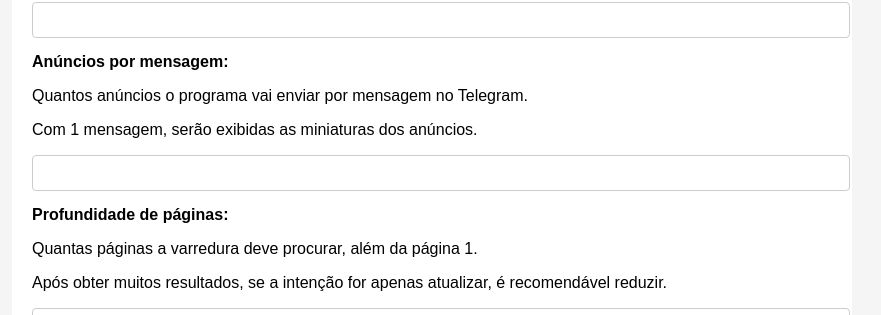
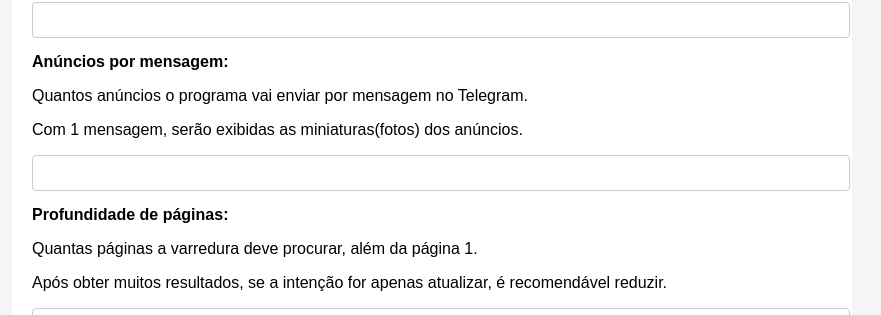
Before and after one commit to afa7789/pyscrapper, a Flask app: template template/admin.html in a window 1280 px wide. Shown: the part 482-797 px from the top of the page, without its empty margins (208-1089 px from the left). Run offline with Flask 3, Linux system fonts and the light colour scheme; the template is opened without the code that fills it, so the values that code supplies are empty; parts of the project's set-up code (start-up, migrations or seed data) failed here and were passed over.

Commit message:
edit text.

```diff
--- a/template/admin.html
+++ b/template/admin.html
@@ -45,7 +45,7 @@
         <div class="form-group">
             <label for="batch_size">Anúncios por mensagem:</label>
             <p>Quantos anúncios o programa vai enviar por mensagem no Telegram.</p>
-            <p>Com 1 mensagem, serão exibidas as miniaturas dos anúncios. </p>
+            <p>Com 1 mensagem, serão exibidas as miniaturas(fotos) dos anúncios. </p>
             <input type="number" id="batch_size" value="{{ batch_size }}" min="1" max="18">
         </div>
         <div class="form-group">
```
